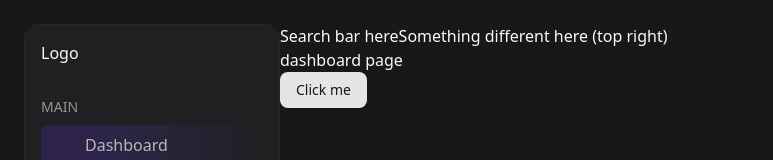
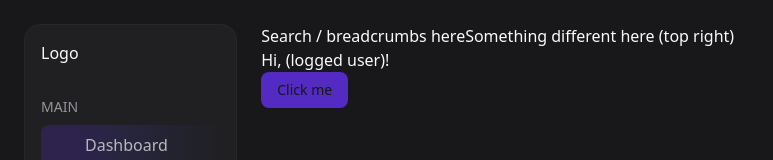
Before and after one commit to OskV2/recruitment-system-v2-ui, a Next.js app: page /dashboard in a window 1280 px wide. Shown: the top 160 px of the page, without its empty margins (0-773 px from the left). Built offline with nearby package versions, Linux system fonts and the light colour scheme; some icons are missing.

Commit message:
feat: minor styling changes

```diff
--- a/src/app/dashboard/layout.js
+++ b/src/app/dashboard/layout.js
@@ -3,11 +3,11 @@ import Sidebar from '@/components/Sidebar/Sidebar';
 const dashboardLayout = ({ children }) => {
   return (
     <>
-      <div className='flex flex-row h-full'>
+      <div className='flex flex-row h-full gap-6'>
         <Sidebar />
-        <div className='flex flex-col'>
+        <div className='flex flex-col w-full'>
           <div className='flex flex-row'>
-            <p>Search bar here</p>
+            <p>Search / breadcrumbs here</p>
             <p>Something different here (top right)</p>
           </div>
           {children}
--- a/src/app/dashboard/page.js
+++ b/src/app/dashboard/page.js
@@ -3,7 +3,7 @@ const dashboardPage = () => {
   return (
     <>
       <div className='flex flex-col'>
-        dashboard page
+        <p>Hi, (logged user)!</p>
         <div className="">
           <Button className="cursor-pointer">Click me</Button>
         </div>
--- a/src/app/globals.css
+++ b/src/app/globals.css
@@ -81,17 +81,17 @@
 .dark {
   --background: oklch(20.989% 0.00393 285.975);  /* App background */
   --foreground: oklch(0.985 0 0);  /* Text color in app */
-  --card: oklch(0.205 0 0);
+  --card: oklch(.244 .006 285.97);
   --card-foreground: oklch(0.985 0 0);
   --popover: oklch(0.205 0 0);
   --popover-foreground: oklch(0.985 0 0);
-  --primary: oklch(0.922 0 0);
+  --primary: oklch(44.658% 0.21637 285.719);
   --primary-foreground: oklch(0.205 0 0);
   --secondary: oklch(0.269 0 0);
   --secondary-foreground: oklch(0.985 0 0);
   --muted: oklch(0.269 0 0);
   --muted-foreground: oklch(0.708 0 0);
-  --accent: oklch(0.269 0 0);
+  --accent: oklch(.274 .006 286.033);
   --accent-foreground: oklch(0.985 0 0);
   --destructive: oklch(0.704 0.191 22.216);
   --border: oklch(27.353% 0.00368 286.036);  /* Default color of border */
--- a/src/components/Sidebar/Sidebar.jsx
+++ b/src/components/Sidebar/Sidebar.jsx
@@ -17,7 +17,7 @@ const firstGroup = [
 const secondGroup = [
   {
     title: 'Create',
-    href: '/dashboard/add-new',
+    href: '/dashboard/create-job-offer',
     icon: 'plus',
   },
   {
@@ -67,8 +67,6 @@ const fourthGroup = [
     icon: 'logs',
   },
 ];
-
-const ICON_COLOR = '#959499';
 
 const DashboardSidebar = () => {
   return (
```
